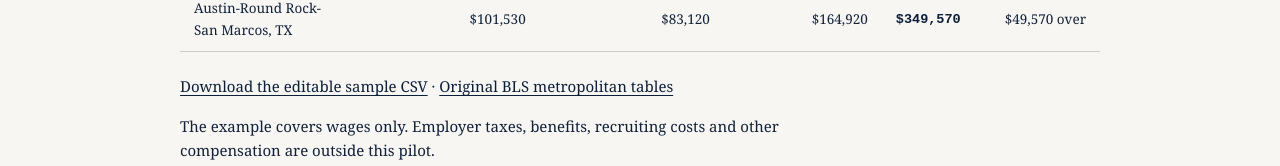
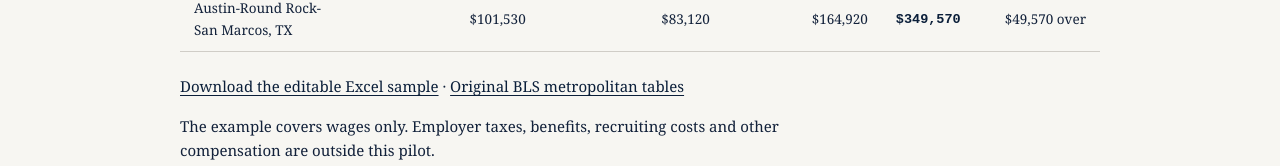
Before and after one commit to DreadStallion/salary-index, a Next.js app: page /hiring-budget in a window 1280 px wide. Shown: the part 882-1048 px from the top of the page. Built offline with nearby package versions, Linux system fonts and the light colour scheme.

Commit message:
Publish the editable SalaryIndex Excel sample

```diff
--- a/app/(site)/hiring-budget/page.tsx
+++ b/app/(site)/hiring-budget/page.tsx
@@ -52,7 +52,7 @@ export default function HiringBudgetPage() {
           ))}</tbody>
         </table>
       </div>
-      <p><a href={HIRING_BUDGET_SAMPLE_PATH} download>Download the editable sample CSV</a> · <a href={BLS_METRO_WORKBOOK}>Original BLS metropolitan tables</a></p>
+      <p><a href={HIRING_BUDGET_SAMPLE_PATH} download>Download the editable Excel sample</a> · <a href={BLS_METRO_WORKBOOK}>Original BLS metropolitan tables</a></p>
       <p>The example covers wages only. Employer taxes, benefits, recruiting costs and other compensation are outside this pilot.</p>
     </article>
   )
--- a/data/hiring-budget.ts
+++ b/data/hiring-budget.ts
@@ -1,7 +1,7 @@
 import { getBenchmark } from '@/data/benchmarks'
 
 export const HIRING_BUDGET_PATH = '/hiring-budget'
-export const HIRING_BUDGET_SAMPLE_PATH = '/hiring-budget-sample.csv'
+export const HIRING_BUDGET_SAMPLE_PATH = '/SalaryIndex_Hiring_Budget_Sample.xlsx'
 export const HIRING_BUDGET_PRICE = '€149'
 export const SAMPLE_BUDGET = 300000
 
```
Also changed, not shown: 1 other file (tests, documents, lock files or other folders).
